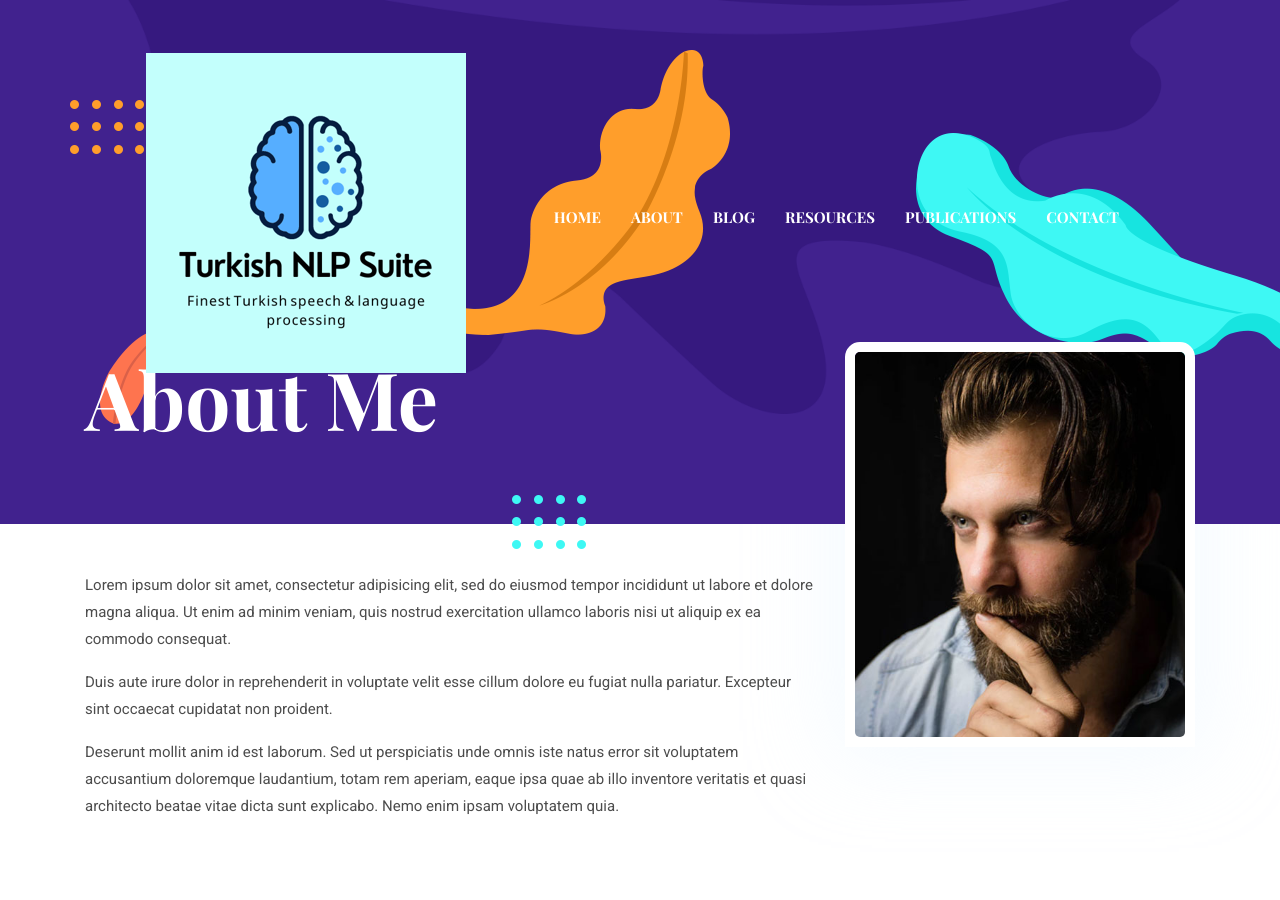
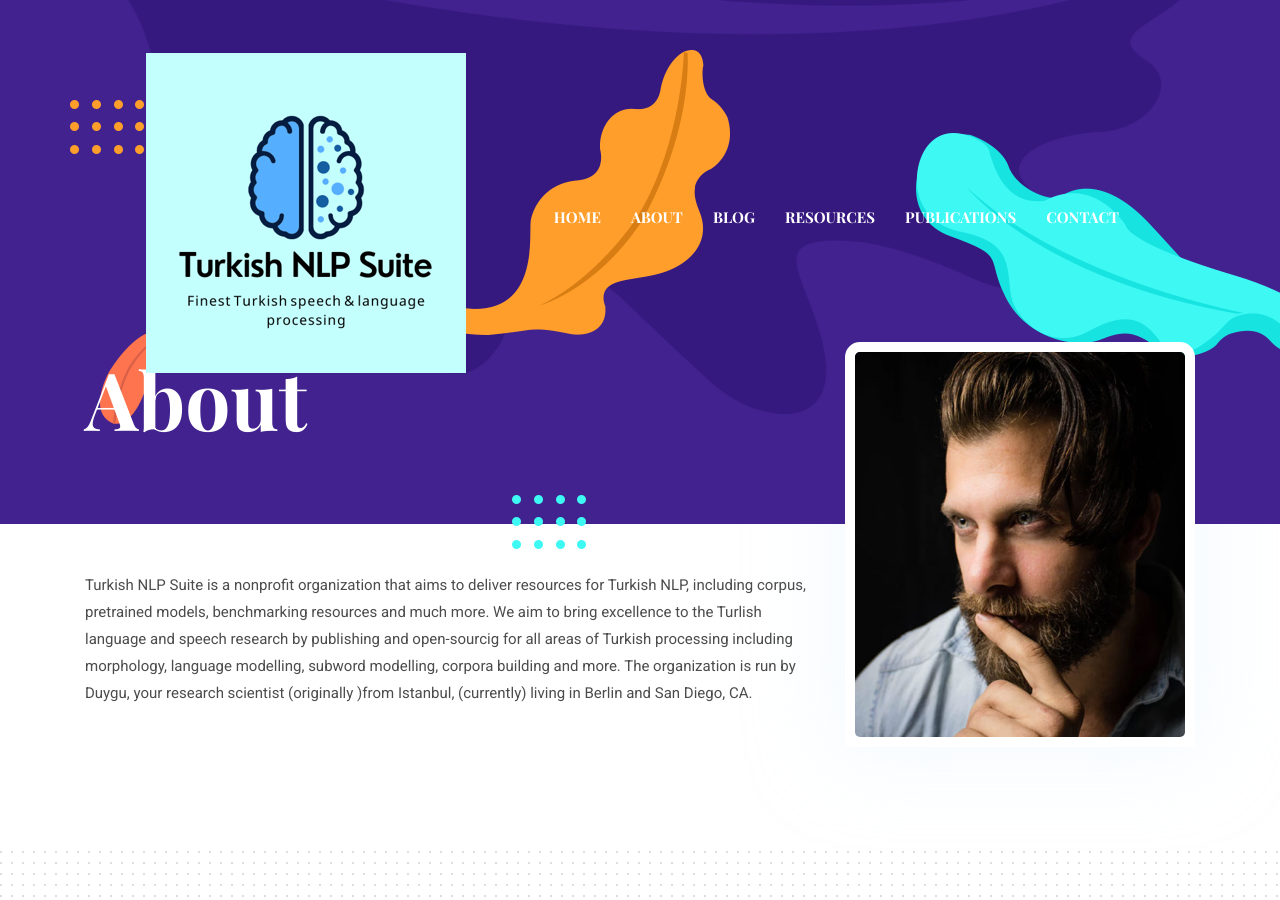
Before and after one commit to turkish-nlp-suite/turkish-nlp-suite.github.io, a Jekyll site: the page built from _pages/about.md, in a window 1280 px wide and 900 px high. Built offline with Jekyll 4.4.1, drawn with Linux system fonts in a browser that asks for light colours.

Commit message:
killed sign

```diff
--- a/_pages/about.md
+++ b/_pages/about.md
@@ -1,18 +1,7 @@
 ---
 layout: about
-title: About Me
-author: Johnathan Smith
+title: About
 image: assets/images/about/author.jpg
-signature: assets/images/about/signature.png
 ---
 
-Lorem ipsum dolor sit amet, consectetur adipisicing elit, sed do eiusmod tempor incididunt ut labore et
-dolore magna aliqua. Ut enim ad minim veniam, quis nostrud exercitation ullamco laboris nisi ut aliquip ex ea
-commodo consequat.
-
-Duis aute irure dolor in reprehenderit in voluptate velit esse cillum dolore eu fugiat nulla pariatur.
-Excepteur sint occaecat cupidatat non proident.
-
-Deserunt mollit anim id est laborum. Sed ut perspiciatis unde omnis iste natus error sit voluptatem
-accusantium doloremque laudantium, totam rem aperiam, eaque ipsa quae ab illo inventore veritatis et quasi
-architecto beatae vitae dicta sunt explicabo. Nemo enim ipsam voluptatem quia.
+Turkish NLP Suite is a nonprofit organization that aims to deliver resources for Turkish NLP, including corpus, pretrained models, benchmarking resources and much more. We aim to bring excellence to the Turlish language and speech research by publishing and open-sourcig for all areas of Turkish processing including morphology, language modelling, subword modelling, corpora building and more. The organization is run by Duygu, your research scientist (originally )from Istanbul, (currently) living in Berlin and San Diego, CA.
```
